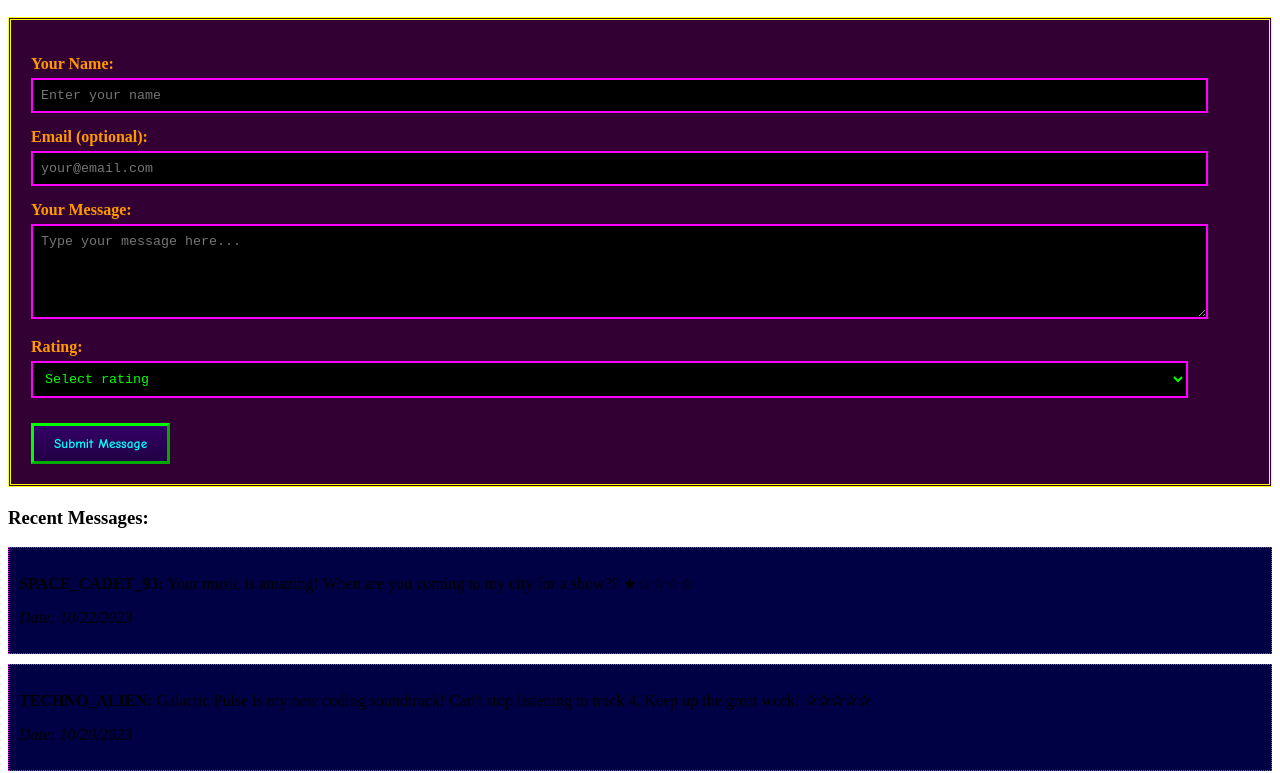
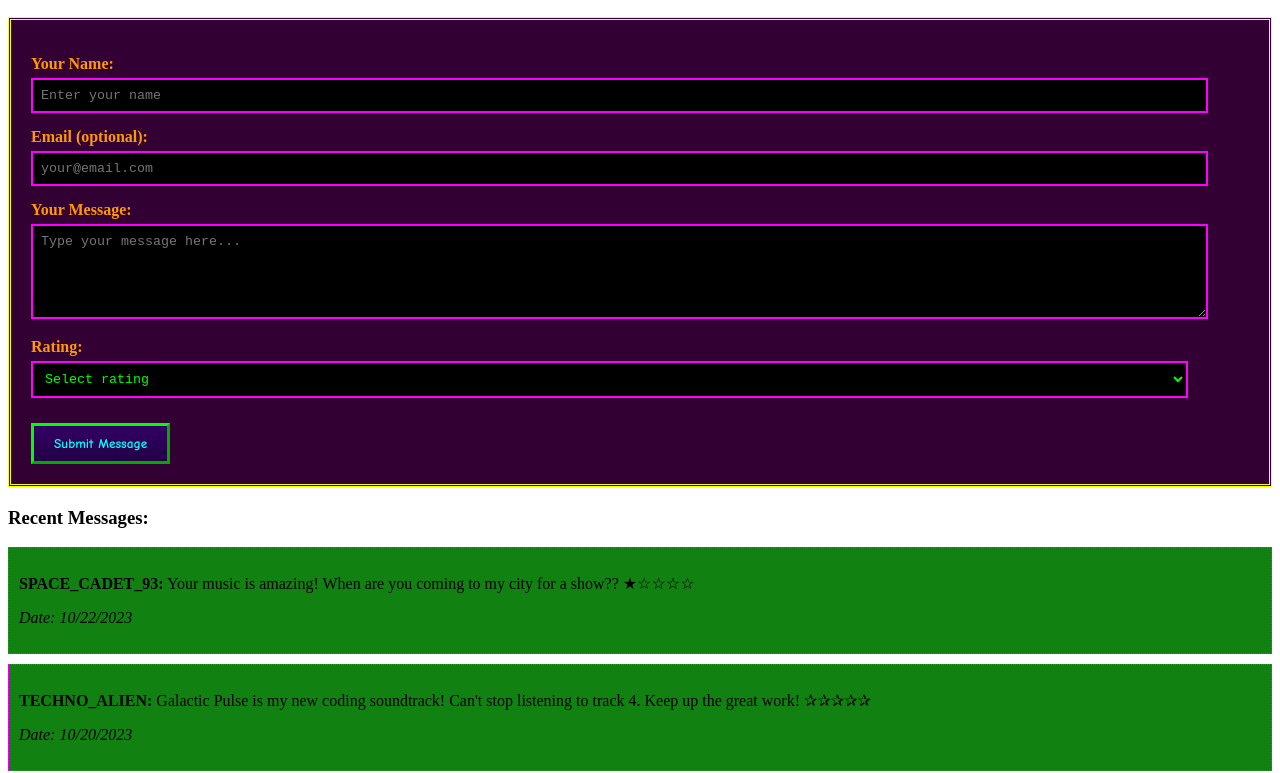
Before and after one commit to peszew/AstroCartel, a plain HTML site: page guestbook.html in a window 1280 px wide. Shown: the part 209-982 px from the top of the page. Drawn offline with Linux system fonts and the light colour scheme.

Commit message:
Update guestbook.html

```diff
--- a/guestbook.html
+++ b/guestbook.html
@@ -78,7 +78,7 @@
         }
 
         .guestbook-entry {
-            background: #000044;
+            background: #118111;
             border: 1px dotted #ff00ff;
             padding: 10px;
             margin: 10px 0;
```
